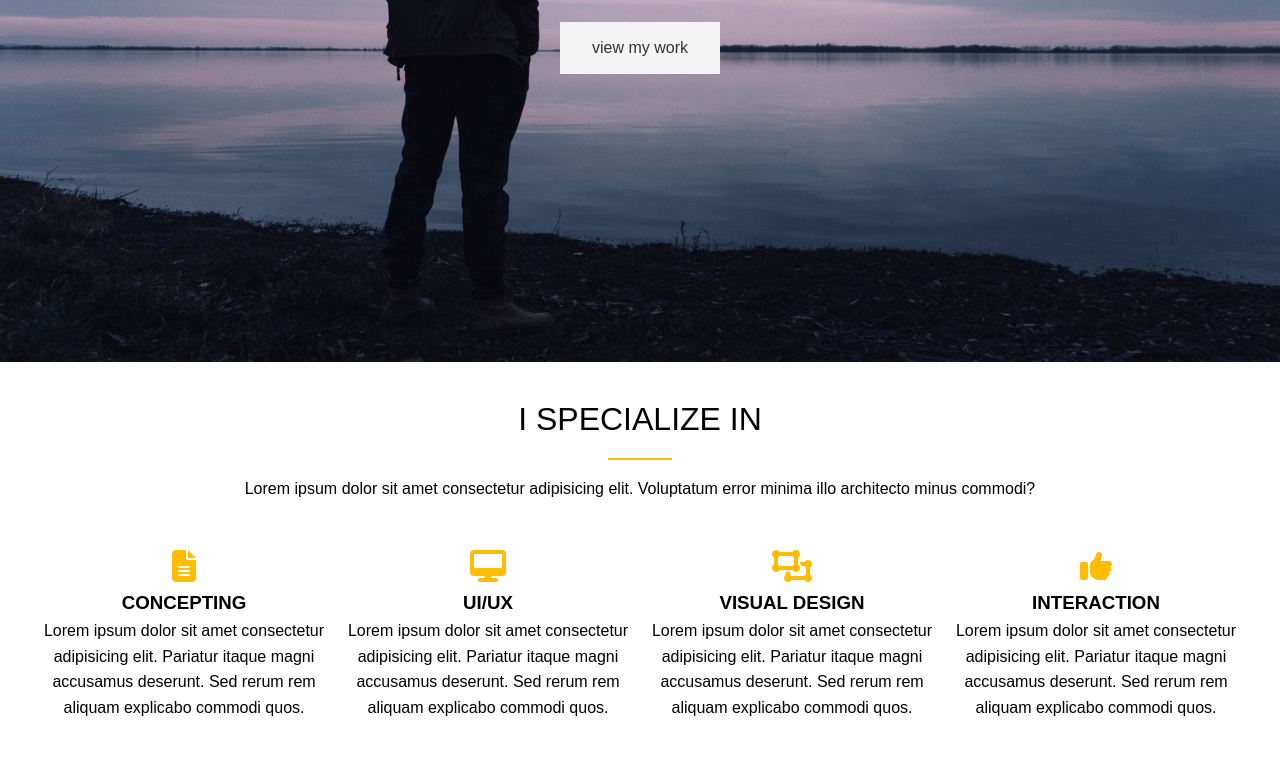
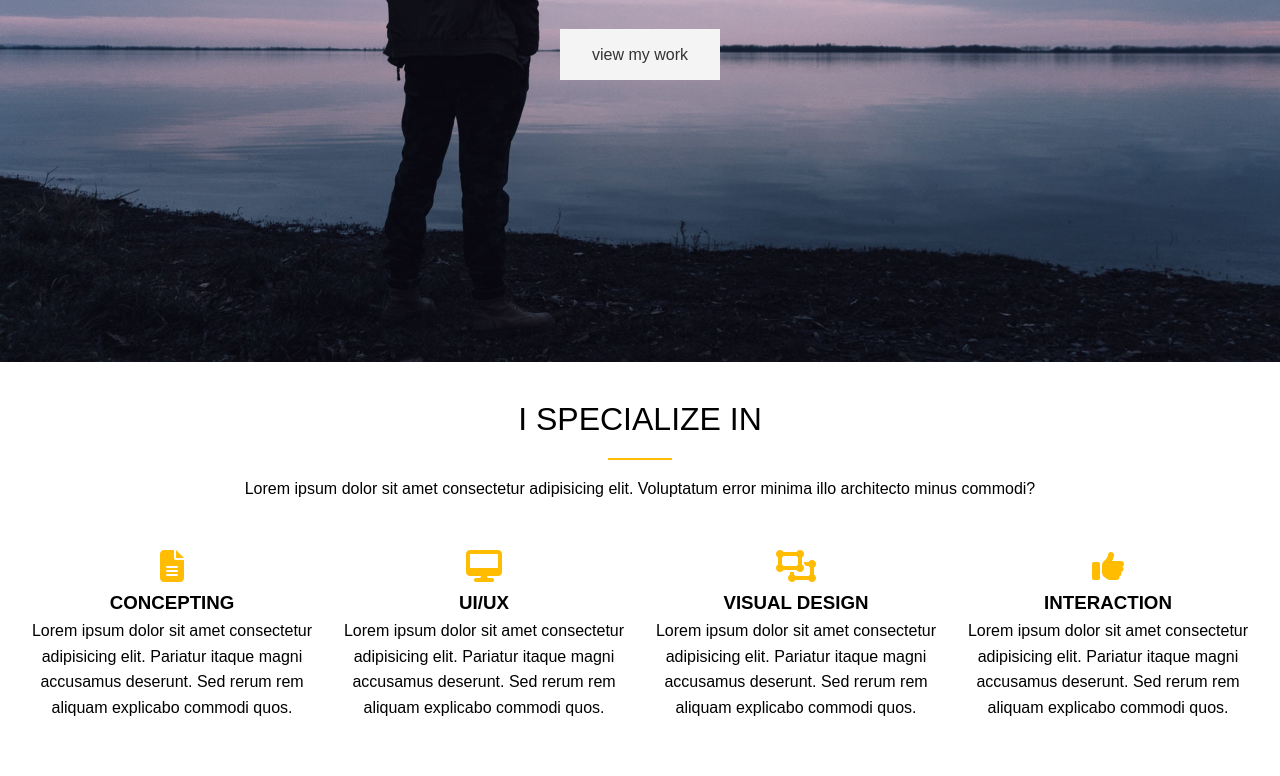
Before and after one commit to sahmed9646/portfolio-website, a website: page dist/index.html in a window 1280 px wide. Shown: the part 438-1214 px from the top of the page. Drawn offline with nearby package versions, Linux system fonts and the light colour scheme; files that its build step writes are made by us from their sources.

Commit message:
minor fix about website width

```diff
--- a/scss/_config.scss
+++ b/scss/_config.scss
@@ -3,7 +3,7 @@ $light-color: #f4f4f4;
 $dark-color: #333;
 $medium-color: #ccc;
 $main-color: #ffbc00;
-$website-width: 1200px;
+$website-width: 1280px;
 $bg-img: url(../img/showcase.jpg);
 
 // set text color
```
